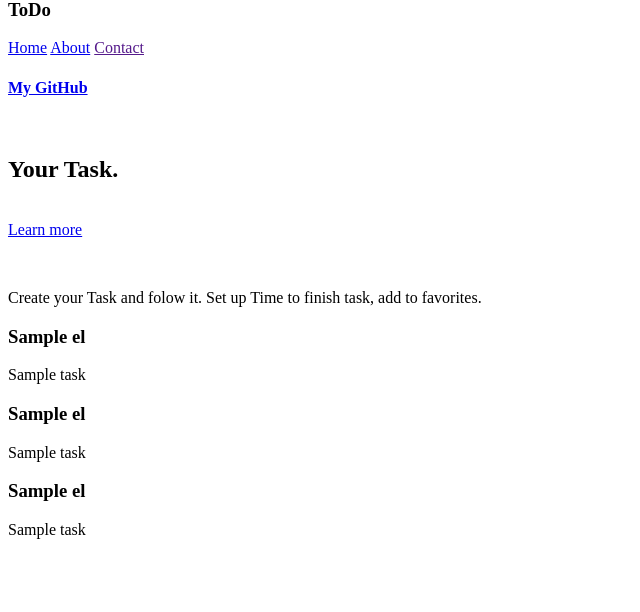
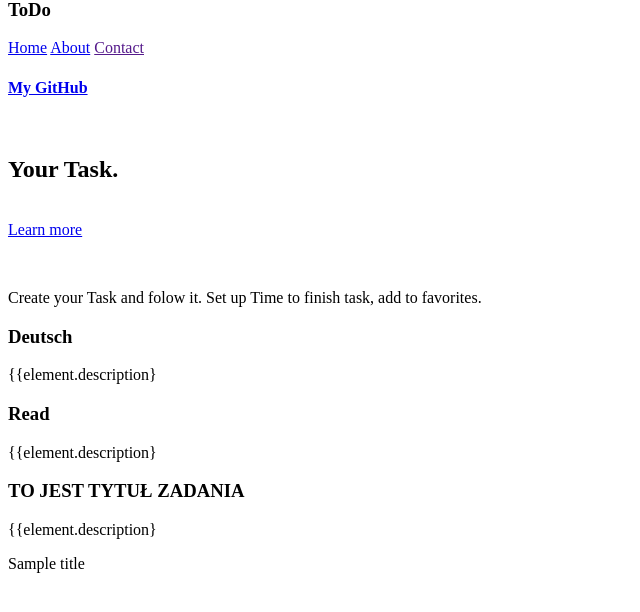
Before and after one commit to Vlad-stackover/TODO, a Django app: template todo_list/main/templates/main/index.html in a window 1280 px wide. Shown: the part 20-632 px from the top of the page, without its empty margins (0-640 px from the left). Run offline with Django 4.2, Linux system fonts and the light colour scheme; data comes from the database, SQL or seed files in the repository; the template is opened without the code that fills it: values that come from a table or form of the project are taken from there, most other values are stand-ins (such as "Sample title", 1, 10 or a date in 2020).

Commit message:
v0.0.5
Improve models.py file

```diff
--- a/todo_list/main/models.py
+++ b/todo_list/main/models.py
@@ -5,7 +5,7 @@
 class Task(models.Model):
     user = models.ForeignKey(User, on_delete=models.CASCADE, null=True, blank=True)
     title = models.CharField('Name', max_length=50)
-    task = models.TextField('description', null=True, blank=True)
+    description = models.TextField('description', null=True, blank=True)
     complete = models.BooleanField(default=False)
     created = models.DateTimeField(auto_now_add=True)
 
--- a/todo_list/main/templates/main/index.html
+++ b/todo_list/main/templates/main/index.html
@@ -16,10 +16,12 @@
 </main>
 <br>
 <p class="lead">Create your Task and folow it. Set up Time to finish task, add to favorites.</p>
-{% for element in task %}
+{% for element in tasks %}
   <div class="div">
-    <h3>{{el.title}}</h3>
-    <p>{{el.task}}</p>
+    <h3>{{element.title}}</h3>
+    <p>{{element.description}</p>
   </div>
 {% endfor %}
+{{ title }}
+
 {% endblock %}
```
